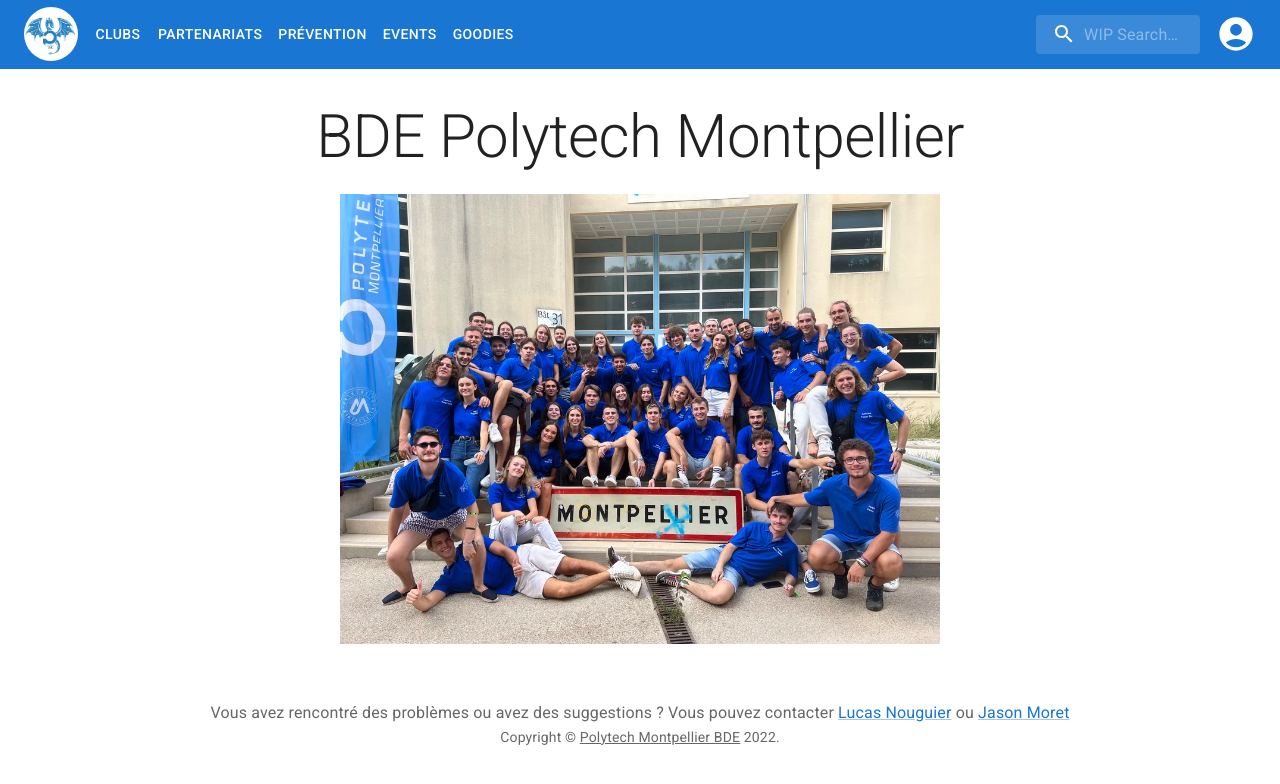
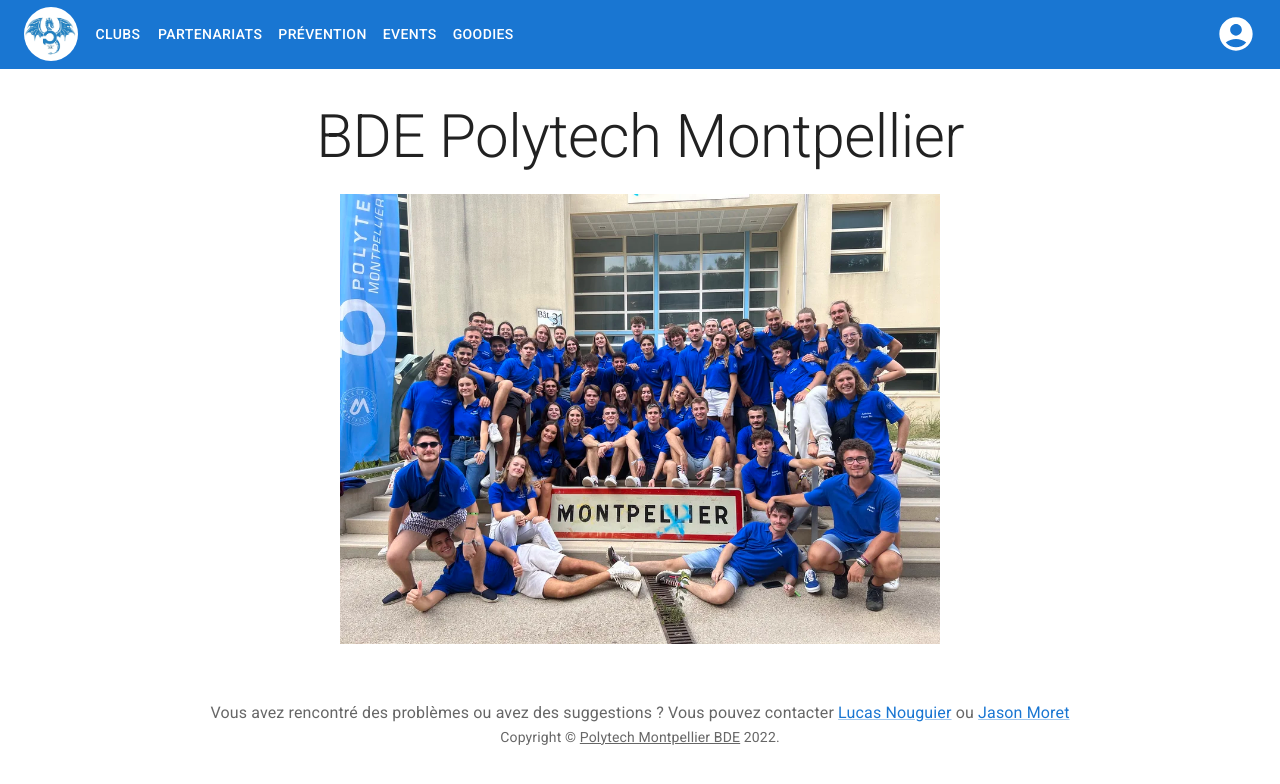
Before and after one commit to bde-polytech-montpellier/bde-website-front, a React (Create React App) app: page / in a window 1280 px wide. Shown: the top 784 px of the page. Built offline with nearby package versions, Linux system fonts and the light colour scheme.

Commit message:
Hide search bar

```diff
--- a/src/components/Navbar/Navbar.tsx
+++ b/src/components/Navbar/Navbar.tsx
@@ -27,10 +27,10 @@
   const navigate = useNavigate();
 
   const [anchorElNav, setAnchorElNav] = React.useState<Element | undefined>(
-    undefined
+    undefined,
   );
   const [anchorElUser, setAnchorElUser] = React.useState<Element | undefined>(
-    undefined
+    undefined,
   );
 
   const pages = [
@@ -259,7 +259,7 @@
             ))}
           </Box>
 
-          <SearchBar sx={{ mr: 2 }}>
+          {/* <SearchBar sx={{ mr: 2 }}>
             <SearchIconWrapper>
               <Search />
             </SearchIconWrapper>
@@ -267,7 +267,7 @@
               placeholder="WIP Search…"
               inputProps={{ "aria-label": "search" }}
             />
-          </SearchBar>
+          </SearchBar> */}
 
           <Box sx={{ flexGrow: 0 }}>
             <Tooltip title="Open settings">
```
